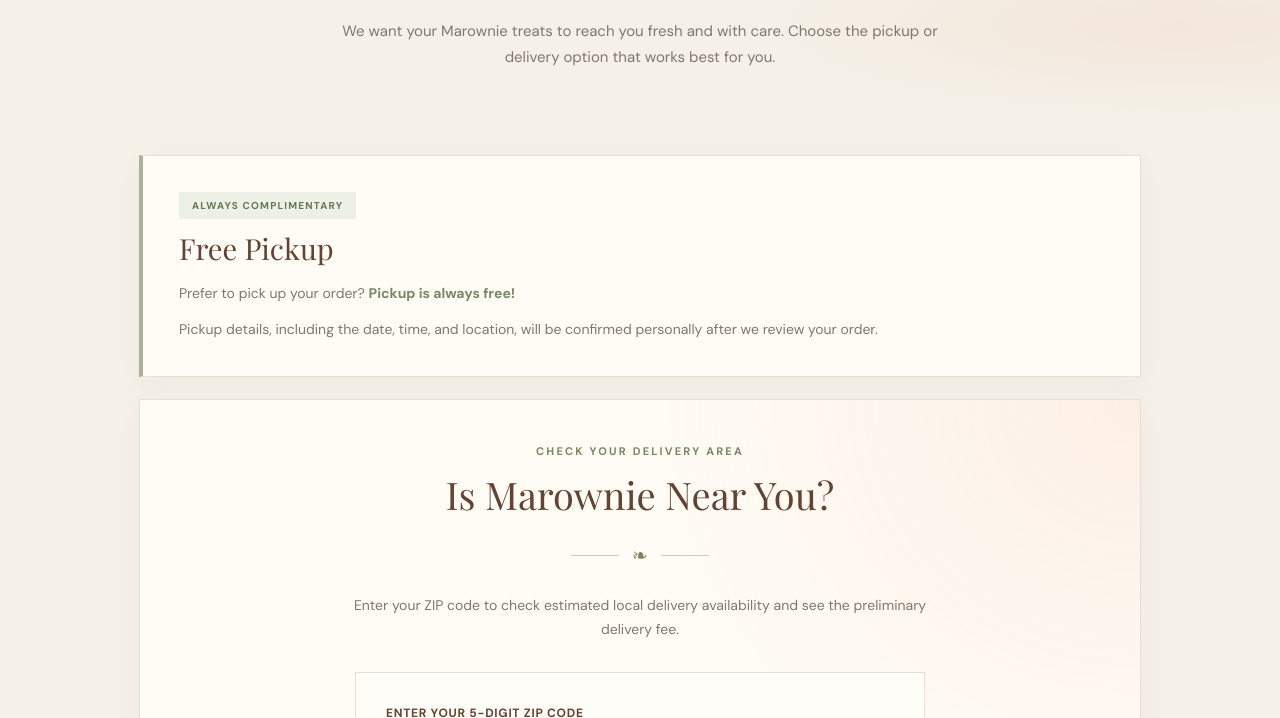
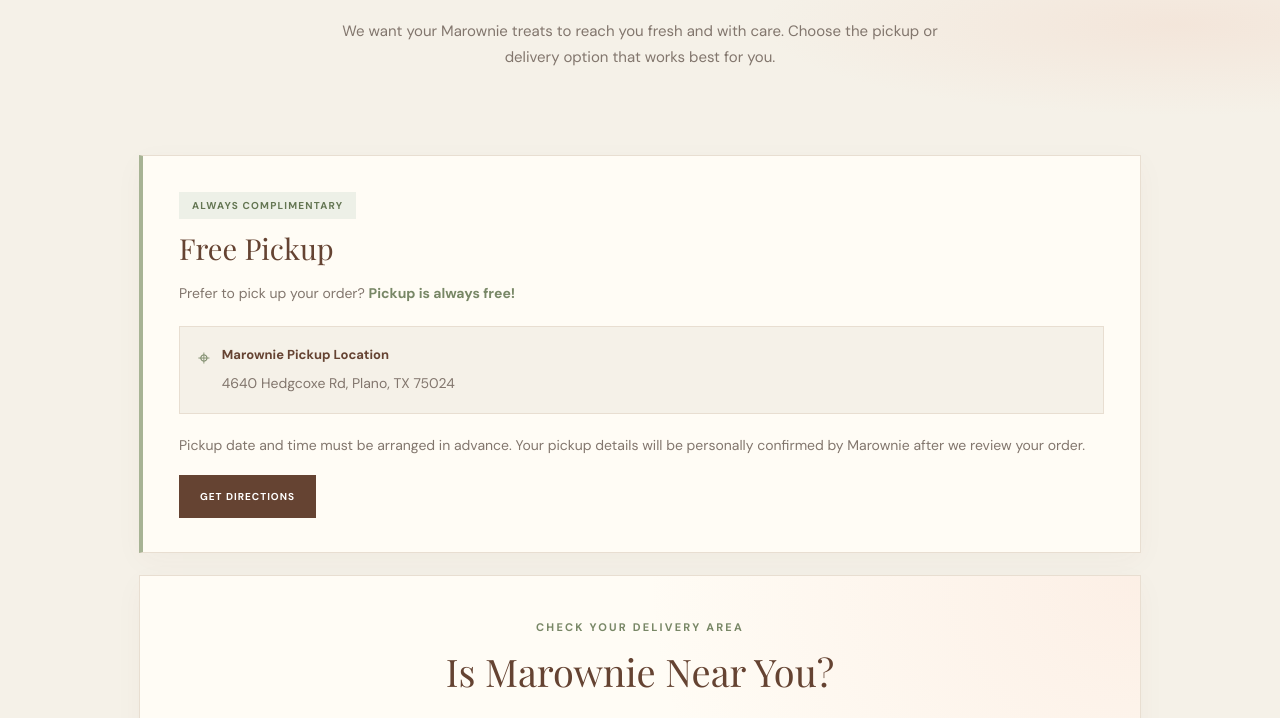
Before and after one commit to marownieshop/Marownie, a plain HTML site: page delivery.html in a window 1280 px wide. Shown: the part 457-1175 px from the top of the page. Drawn offline with nearby package versions, Linux system fonts and the light colour scheme.

Commit message:
Add Marownie pickup address to delivery page
Added the Marownie pickup location to the Free Pickup section.

- Displayed the pickup address: 4640 Hedgcoxe Rd, Plano, TX 75024.
- Added a Google Maps directions link.
- Clarified that pickup date and time must be arranged in advance.
- Preserved the existing page layout, styling, navigation, and delivery calculator.

```diff
--- a/delivery.html
+++ b/delivery.html
@@ -200,6 +200,52 @@
       font-weight: 700;
       letter-spacing: .12em;
       text-transform: uppercase;
+    }
+
+    .pickup-address {
+      display: flex;
+      align-items: flex-start;
+      gap: 12px;
+      margin: 20px 0;
+      padding: 17px 18px;
+      background: var(--cream);
+      border: 1px solid var(--line);
+    }
+
+    .pickup-address-icon {
+      color: var(--leaf);
+      font-size: 21px;
+      line-height: 1.4;
+    }
+
+    .pickup-address strong {
+      display: block;
+      margin-bottom: 3px;
+      color: var(--burgundy);
+      font-size: 13px;
+    }
+
+    .pickup-address span {
+      color: var(--muted);
+      font-size: 14px;
+    }
+
+    .pickup-directions {
+      display: inline-block;
+      margin-top: 5px;
+      padding: 12px 20px;
+      border: 1px solid var(--burgundy);
+      background: var(--burgundy);
+      color: white;
+      font-size: 10px;
+      font-weight: 700;
+      letter-spacing: .1em;
+      transition: .2s ease;
+    }
+
+    .pickup-directions:hover {
+      background: transparent;
+      color: var(--burgundy);
     }
 
     /* Delivery calculator */
@@ -582,10 +628,28 @@
         Prefer to pick up your order?
         <span class="highlight">Pickup is always free!</span>
       </p>
+
+      <div class="pickup-address">
+        <div class="pickup-address-icon" aria-hidden="true">⌖</div>
+        <div>
+          <strong>Marownie Pickup Location</strong>
+          <span>4640 Hedgcoxe Rd, Plano, TX 75024</span>
+        </div>
+      </div>
+
       <p>
-        Pickup details, including the date, time, and location,
-        will be confirmed personally after we review your order.
+        Pickup date and time must be arranged in advance.
+        Your pickup details will be personally confirmed by Marownie
+        after we review your order.
       </p>
+
+      <a
+        class="pickup-directions"
+        href="https://www.google.com/maps/search/?api=1&amp;query=4640+Hedgcoxe+Rd%2C+Plano%2C+TX+75024"
+        target="_blank"
+        rel="noopener noreferrer">
+        GET DIRECTIONS
+      </a>
     </section>
 
     <section class="section calculator-section">
```
